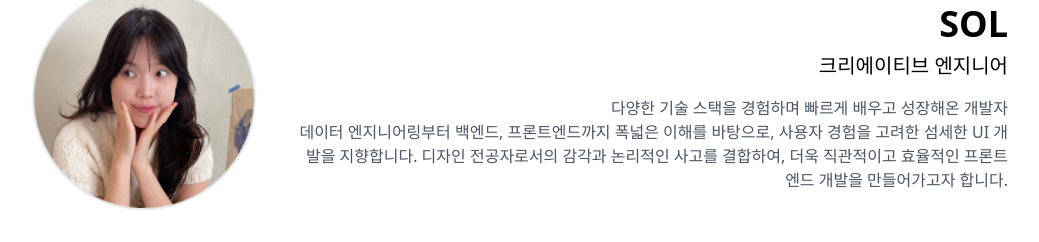
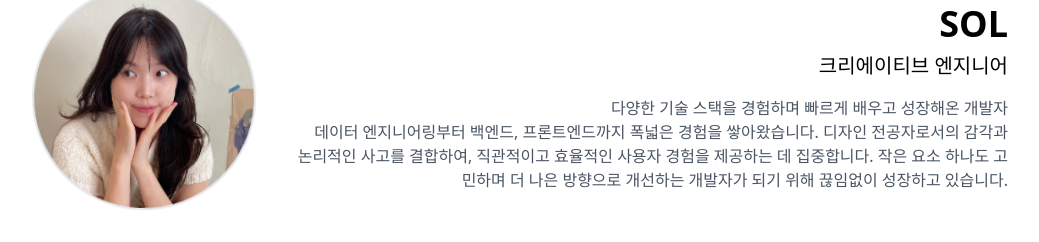
Before and after one commit to soloolol/sol-portfolio, a Next.js app: page / in a window 1280 px wide. Shown: the part 206-448 px from the top of the page, without its empty margins (120-1159 px from the left). Built offline with nearby package versions, Linux system fonts and the light colour scheme; no server answers.

Commit message:
chore: update index 문구 수정

```diff
--- a/src/pages/index.tsx
+++ b/src/pages/index.tsx
@@ -59,10 +59,11 @@ export default function Home({
           <p className="text-xl mb-4">크리에이티브 엔지니어</p>
           <p className="text-gray-600 dark:text-gray-400">
             다양한 기술 스택을 경험하며 빠르게 배우고 성장해온 개발자 <br />
-            데이터 엔지니어링부터 백엔드, 프론트엔드까지 폭넓은 이해를 바탕으로,
-            사용자 경험을 고려한 섬세한 UI 개발을 지향합니다. 디자인
-            전공자로서의 감각과 논리적인 사고를 결합하여, 더욱 직관적이고
-            효율적인 프론트엔드 개발을 만들어가고자 합니다.
+            데이터 엔지니어링부터 백엔드, 프론트엔드까지 폭넓은 경험을
+            쌓아왔습니다. 디자인 전공자로서의 감각과 논리적인 사고를 결합하여,
+            직관적이고 효율적인 사용자 경험을 제공하는 데 집중합니다. 작은 요소
+            하나도 고민하며 더 나은 방향으로 개선하는 개발자가 되기 위해
+            끊임없이 성장하고 있습니다.
           </p>
         </div>
       </section>
```
